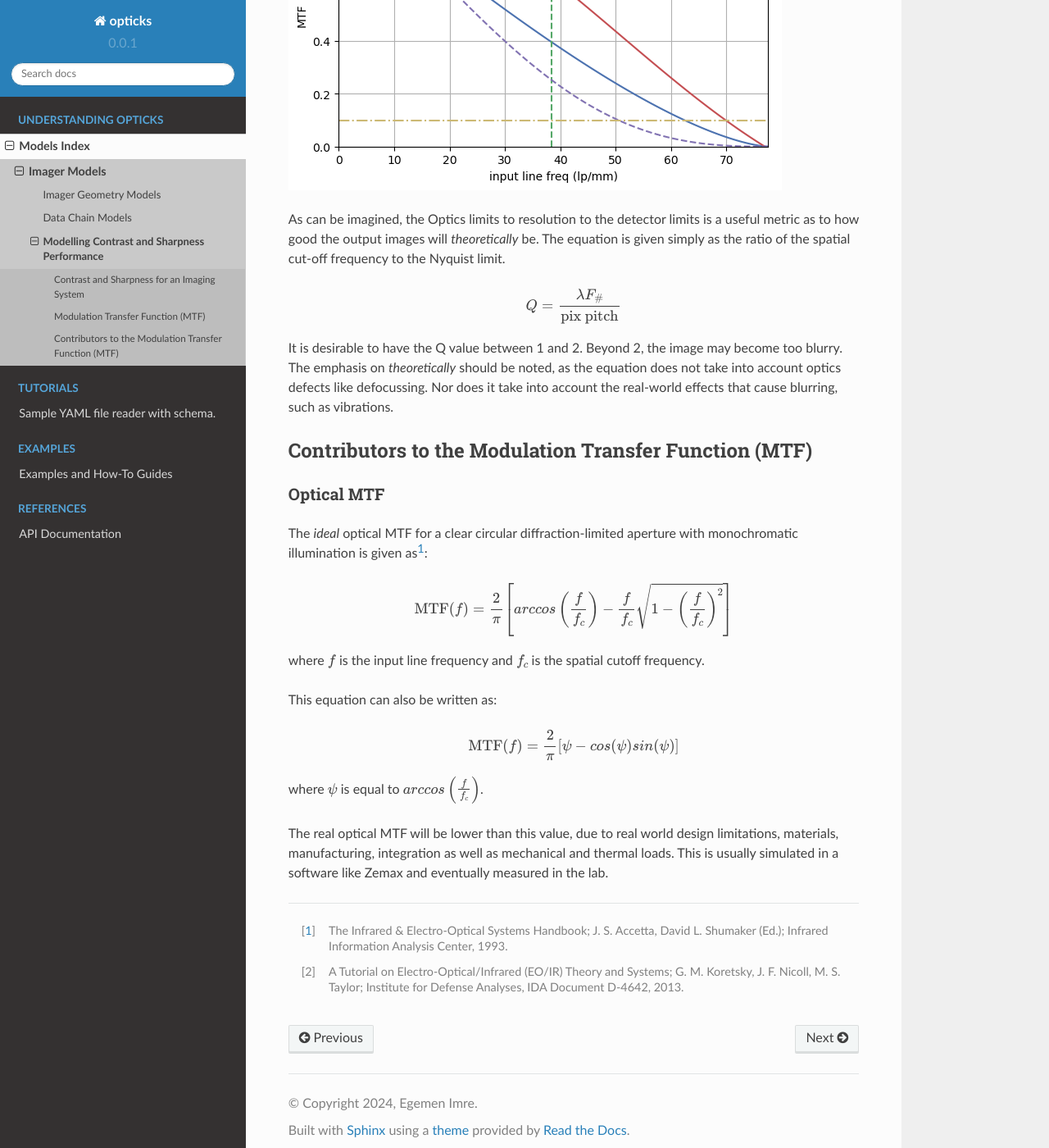
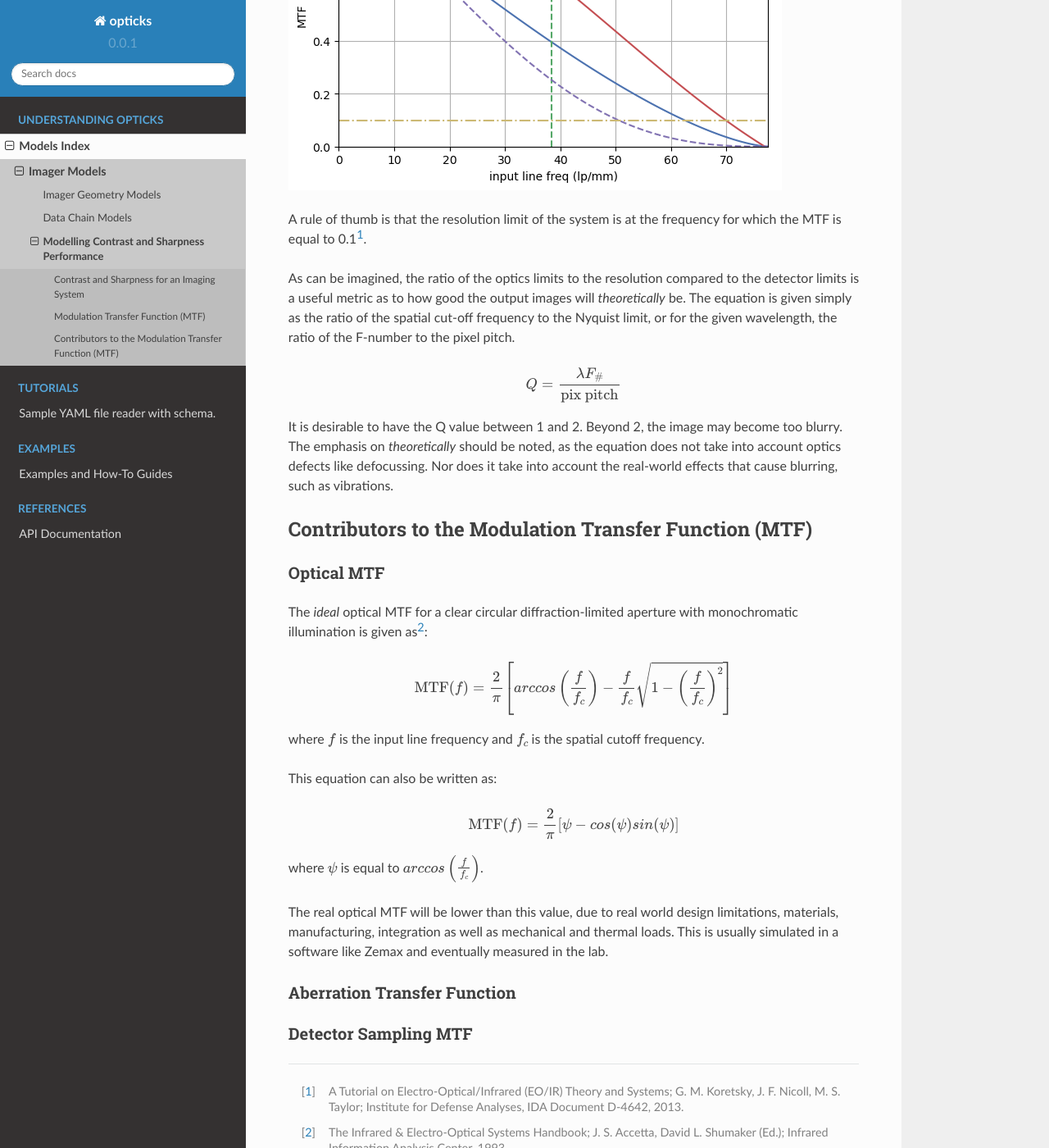
Before and after one commit to egemenimre/opticks, a Sphinx documentation site: the page built from docs/models/sharpness.md, in a window 1280 px wide and 1400 px high, scrolled down 1743 px. Shown: the whole window at 82% size. Built offline with Sphinx 7.4.7 and the Read the Docs theme 2.0.0, drawn with Linux system fonts in a browser that asks for light colours; some of the changed text lies outside the part shown.

```diff
--- a/docs/models/sharpness.md
+++ b/docs/models/sharpness.md
@@ -26,18 +26,19 @@ While MTF can be evaluated as a single value for a single input line frequency,
 
 ![Static MTF](images/static_mtf.png "Sample MTF plot")
 
-As can be imagined, the Optics limits to resolution to the detector limits is a useful metric as to how good the output images will *theoretically* be. The equation is given simply as the ratio of the spatial cut-off frequency to the Nyquist limit.
+A rule of thumb is that the resolution limit of the system is at the frequency for which the MTF is equal to 0.1[^1].
+
+As can be imagined, the ratio of the optics limits to the resolution compared to the detector limits is a useful metric as to how good the output images will *theoretically* be. The equation is given simply as the ratio of the spatial cut-off frequency to the Nyquist limit, or for the given wavelength, the ratio of the F-number to the pixel pitch.
 
 $$ Q = \frac {\lambda F_\#}{ \text{pix pitch}}  $$
 
 It is desirable to have the Q value between 1 and 2. Beyond 2, the image may become too blurry. The emphasis on *theoretically* should be noted, as the equation does not take into account optics defects like defocussing. Nor does it take into account the real-world effects that cause blurring, such as vibrations.
 
-
 ## Contributors to the Modulation Transfer Function (MTF)
 
 ### Optical MTF
 
-The _ideal_ optical MTF for a clear circular diffraction-limited aperture with monochromatic illumination is given as[^1]:
+The *ideal* optical MTF for a clear circular diffraction-limited aperture with monochromatic illumination is given as[^2]:
 
 $$\text{MTF}(f) = \frac{2}{\pi} \left[ arccos \left( \frac{f}{f_c} \right) - \frac{f}{f_c}  \sqrt{1- \left( \frac{f}{f_c} \right)^2} \right]$$
 
@@ -51,6 +52,10 @@ where $\psi$ is equal to $arccos\left( \frac{f}{f_c} \right)$.
 
 The real optical MTF will be lower than this value, due to real world design limitations, materials, manufacturing, integration as well as mechanical and thermal loads. This is usually simulated in a software like Zemax and eventually measured in the lab.
 
-[^1]: The Infrared & Electro-Optical Systems Handbook; J. S. Accetta, David L. Shumaker (Ed.); 	Infrared Information Analysis Center, 1993.
+### Aberration Transfer Function
 
-[^2]: A Tutorial on Electro-Optical/Infrared (EO/IR) Theory and Systems; G. M. Koretsky, J. F. Nicoll, M. S. Taylor; Institute for Defense Analyses, IDA Document D-4642, 2013.
+### Detector Sampling MTF
+
+[^1]: A Tutorial on Electro-Optical/Infrared (EO/IR) Theory and Systems; G. M. Koretsky, J. F. Nicoll, M. S. Taylor; Institute for Defense Analyses, IDA Document D-4642, 2013.
+
+[^2]: The Infrared & Electro-Optical Systems Handbook; J. S. Accetta, David L. Shumaker (Ed.);  Infrared Information Analysis Center, 1993.
```
Also changed, not shown: docs/models/imager_geom.md (line endings or trailing spaces).
